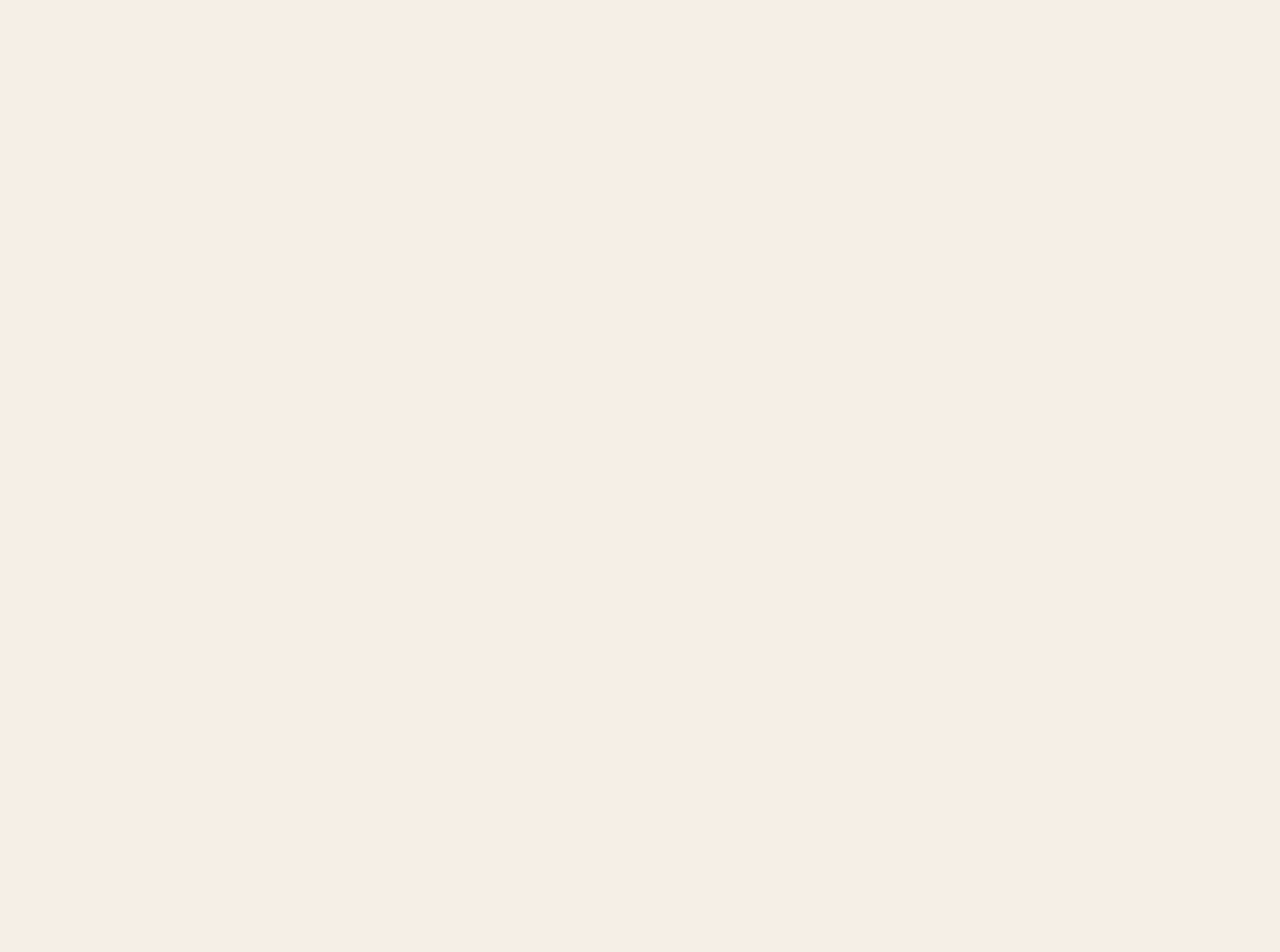
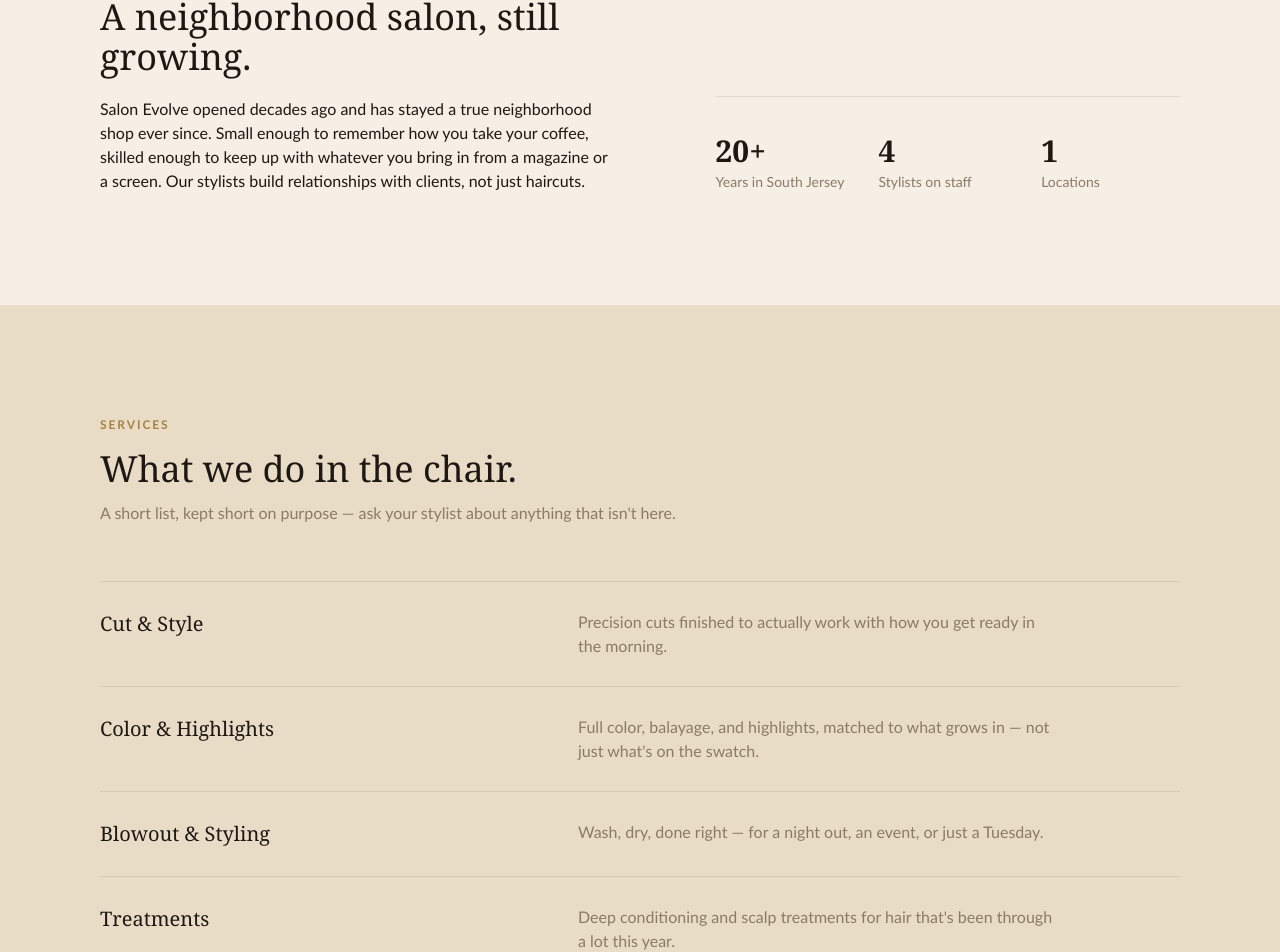
Before and after one commit to nick92461/salon-evolve, a Next.js app: page / in a window 1280 px wide. Shown: the part 947-1899 px from the top of the page. Before the commit the page ends 800 px from the top, so only its background shows below. Built offline with nearby package versions, Linux system fonts and the light colour scheme.

Commit message:
add about and services section to home page

```diff
--- a/src/app/page.tsx
+++ b/src/app/page.tsx
@@ -1,5 +1,13 @@
 import Hero from "@/components/Hero";
+import About from "@/components/About";
+import Services from "@/components/Services";
 
 export default function Home() {
-  return <Hero />;
+  return (
+    <>
+      <Hero />
+      <About />
+      <Services />
+    </>
+  );
 }
--- /dev/null
+++ b/src/components/About.tsx
@@ -0,0 +1,53 @@
+"use client";
+
+import { motion } from "framer-motion";
+
+const STATS = [
+  { value: "20+", label: "Years in South Jersey" },
+  { value: "4", label: "Stylists on staff" },
+  { value: "1", label: "Locations" }
+];
+
+export default function About() {
+  return (
+    <section id="about" className="scroll-mt-[76px] bg-parchment px-6 py-28 sm:px-12">
+      <div className="mx-auto grid max-w-[1080px] gap-12 md:grid-cols-[1.1fr_0.9fr]">
+        <motion.div
+          initial={{ opacity: 0, y: 28 }}
+          whileInView={{ opacity: 1, y: 0 }}
+          viewport={{ once: true, amount: 0.3 }}
+          transition={{ duration: 0.7 }}
+        >
+          <p className="mb-4 text-xs font-semibold uppercase tracking-[0.16em] text-brass">
+            About
+          </p>
+          <h2 className="mb-5 font-display text-4xl">
+            A neighborhood salon, still growing.
+          </h2>
+          <p className="max-w-[55ch] text-ink">
+            Salon Evolve opened decades ago and has stayed a true neighborhood
+            shop ever since. Small enough to remember how you take your
+            coffee, skilled enough to keep up with whatever you bring in from
+            a magazine or a screen. Our stylists build relationships with
+            clients, not just haircuts.
+          </p>
+        </motion.div>
+
+        <motion.div
+          initial={{ opacity: 0, y: 28 }}
+          whileInView={{ opacity: 1, y: 0 }}
+          viewport={{ once: true, amount: 0.3 }}
+          transition={{ duration: 0.7, delay: 0.15 }}
+          className="grid grid-cols-3 gap-6 border-t border-ink/10 pt-9 md:self-end"
+        >
+          {STATS.map((stat) => (
+            <div key={stat.label}>
+              <b className="block font-display text-3xl">{stat.value}</b>
+              <span className="text-sm text-taupe">{stat.label}</span>
+            </div>
+          ))}
+        </motion.div>
+      </div>
+    </section>
+  );
+}
--- /dev/null
+++ b/src/components/Services.tsx
@@ -0,0 +1,69 @@
+"use client";
+
+import { motion } from "framer-motion";
+
+const SERVICES = [
+  {
+    name: "Cut & Style",
+    description:
+      "Precision cuts finished to actually work with how you get ready in the morning.",
+  },
+  {
+    name: "Color & Highlights",
+    description:
+      "Full color, balayage, and highlights, matched to what grows in — not just what's on the swatch.",
+  },
+  {
+    name: "Blowout & Styling",
+    description: "Wash, dry, done right — for a night out, an event, or just a Tuesday.",
+  },
+  {
+    name: "Treatments",
+    description:
+      "Deep conditioning and scalp treatments for hair that's been through a lot this year.",
+  },
+];
+
+export default function Services() {
+  return (
+    <section id="services" className="scroll-mt-[76px] bg-linen px-6 py-28 sm:px-12">
+      <div className="mx-auto max-w-[1080px]">
+        <motion.div
+          initial={{ opacity: 0, y: 28 }}
+          whileInView={{ opacity: 1, y: 0 }}
+          viewport={{ once: true, amount: 0.3 }}
+          transition={{ duration: 0.7 }}
+          className="mb-14 max-w-[640px]"
+        >
+          <p className="mb-4 text-xs font-semibold uppercase tracking-[0.16em] text-brass">
+            Services
+          </p>
+          <h2 className="mb-3 font-display text-4xl">What we do in the chair.</h2>
+          <p className="text-taupe">
+            A short list, kept short on purpose — ask your stylist about
+            anything that isn&apos;t here.
+          </p>
+        </motion.div>
+
+        <motion.div
+          initial={{ opacity: 0, y: 28 }}
+          whileInView={{ opacity: 1, y: 0 }}
+          viewport={{ once: true, amount: 0.2 }}
+          transition={{ duration: 0.7, delay: 0.1 }}
+        >
+          {SERVICES.map((service, index) => (
+            <div
+              key={service.name}
+              className={`grid gap-2 border-t border-ink/10 py-7 sm:grid-cols-[1fr_1.4fr] sm:gap-12 ${
+                index === SERVICES.length - 1 ? "border-b" : ""
+              }`}
+            >
+              <h3 className="font-display text-xl">{service.name}</h3>
+              <p className="max-w-[52ch] text-taupe">{service.description}</p>
+            </div>
+          ))}
+        </motion.div>
+      </div>
+    </section>
+  );
+}
```
